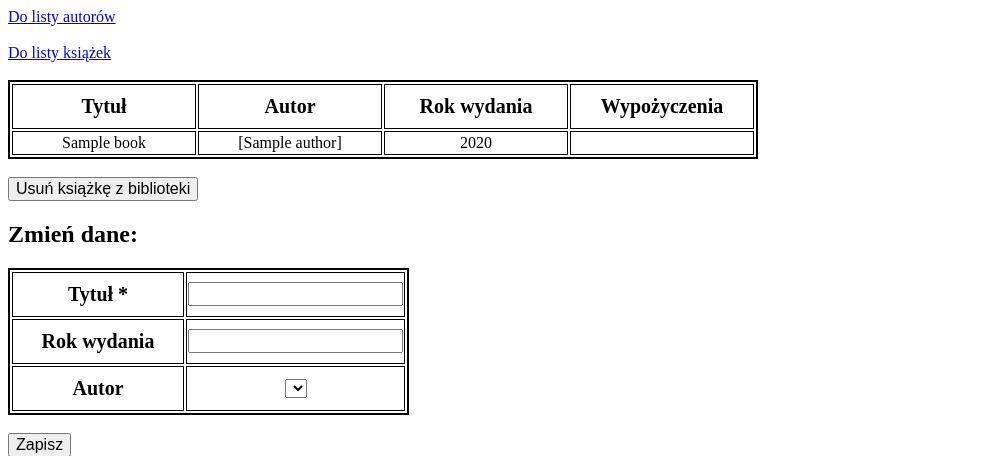
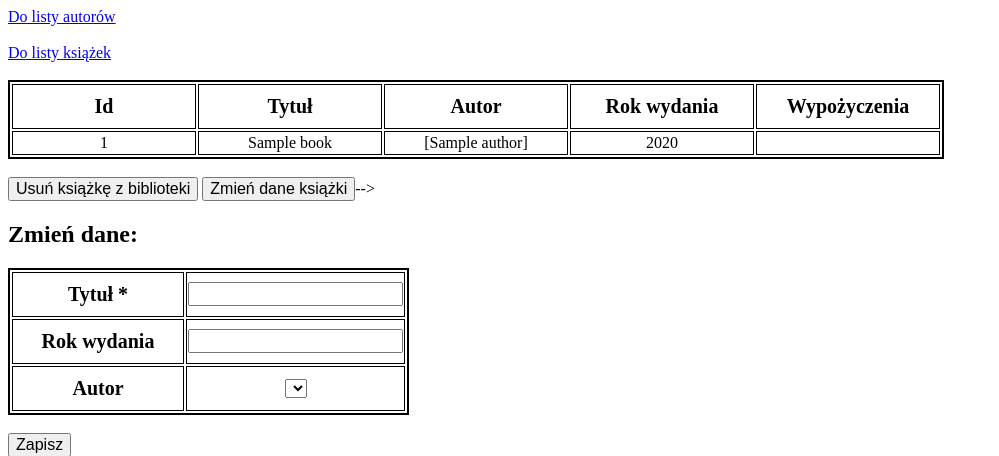
Before and after one commit to MegLip/Library_2_0, a Flask app: page /books/1 in a window 1280 px wide. Shown: the top 456 px of the page, without its empty margins (0-999 px from the left). Run offline with Flask 2, Linux system fonts and the light colour scheme; tables that the repository leaves empty hold one stand-in row (values such as "Sample post"); lists and menus that the app fills with data are empty.

Commit message:
Update book.html

```diff
--- a/app/templates/book.html
+++ b/app/templates/book.html
@@ -10,12 +10,14 @@
     <a href="/books/">Do listy książek</a><br><br>
     <table>
         <thead>
+        <th>Id</th>
         <th>Tytuł</th>
         <th>Autor</th>
         <th>Rok wydania</th>
         <th>Wypożyczenia</th>
         </thead>
         <tr>
+            <td>{{ book.id }}</td>
             <td>{{ book.title }}</td>
             <td>{{ book.author }}</td>
             <td>{{ book.year }}</td>
@@ -25,8 +27,8 @@
 
     <br>
     <a href ="/books/delete/{{book_id}}"><input type="submit" value="Usuń książkę z biblioteki"></a>
-    <!--<br><br>
-    <a href ="/sql/books/update/{{book_id}}"><input type="submit" value="Zmień dane książki"></a>-->
+
+    <a href ="/books/update/{{book_id}}"><input type="submit" value="Zmień dane książki"></a>-->
 
     <h2> Zmień dane: </h2>
     <form method="POST" action="/books/{{ book_id }}">
```
